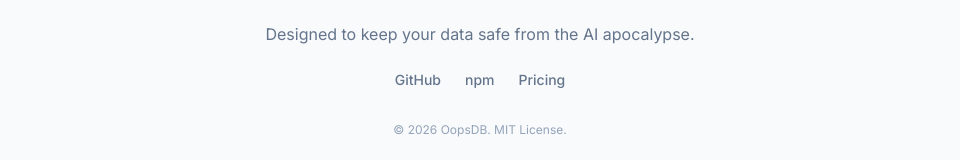
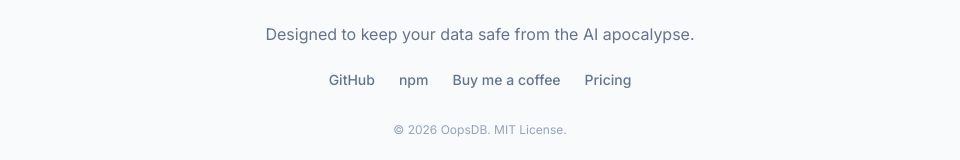
Before and after one commit to pintayo/oopsdb, a website: page website/index.html in a window 1280 px wide. Shown: the part 3921-4081 px from the top of the page, without its empty margins (160-1120 px from the left). Drawn offline with nearby package versions, Linux system fonts and the light colour scheme.

Commit message:
docs: add ko-fi support link to website and readme

```diff
--- a/website/index.html
+++ b/website/index.html
@@ -410,6 +410,8 @@
                     class="hover:text-slate-900 transition-colors">GitHub</a>
                 <a href="https://www.npmjs.com/package/oopsdb" target="_blank"
                     class="hover:text-slate-900 transition-colors">npm</a>
+                <a href="https://ko-fi.com/pintayo" target="_blank" class="hover:text-amber-600 transition-colors">Buy
+                    me a coffee</a>
                 <a href="#pricing" class="hover:text-slate-900 transition-colors">Pricing</a>
             </div>
             <p class="mt-8 text-xs text-slate-400">&copy; 2026 OopsDB. MIT License.</p>
```
Also changed, not shown: README.md.
